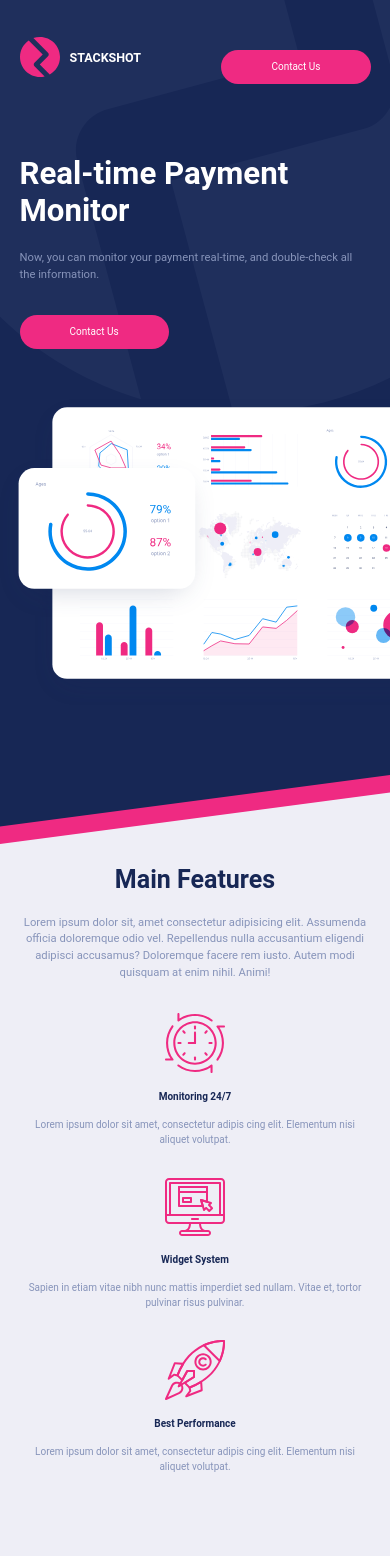
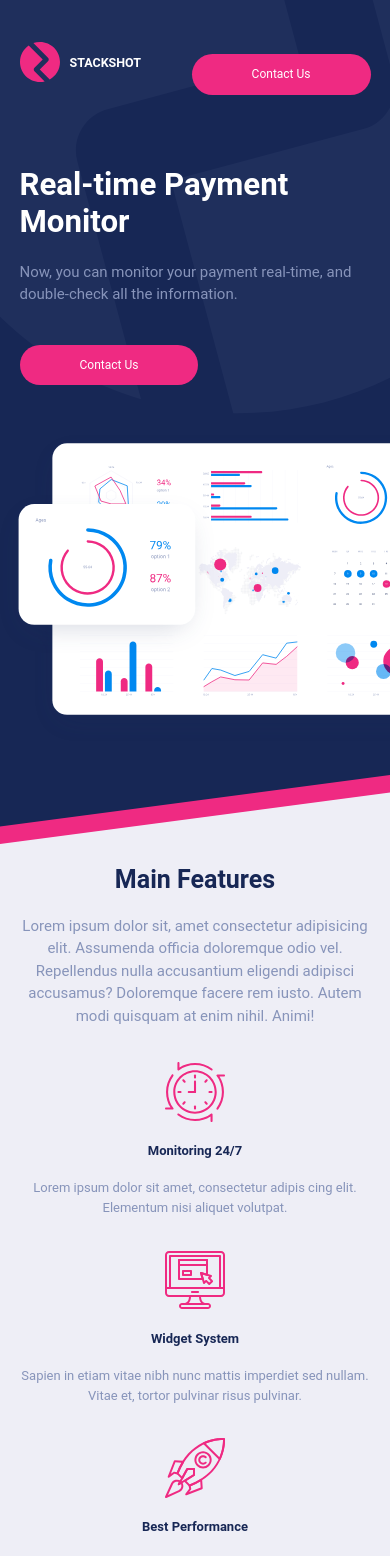
Before and after one commit to LordUche/stackshot, a Next.js app: page / in a window 390 px wide. Shown: the top 1556 px of the page. Built offline with nearby package versions, Linux system fonts and the light colour scheme.

Commit message:
larger text on mobile

```diff
--- a/styles/globals.css
+++ b/styles/globals.css
@@ -78,7 +78,7 @@ h2 {
 
 p,
 label {
-  font-size: var(--fs-body1);
+  font-size: calc(var(--fs-body2) * 1.5);
   line-height: var(--lh-body1);
 }
 
@@ -88,7 +88,7 @@ label {
 
 .small,
 h4 {
-  font-size: var(--fs-body2);
+  font-size: calc(var(--fs-body2) * 1.3);
   line-height: var(--lh-body1);
 }
 
@@ -121,7 +121,7 @@ form .btn {
 .btn {
   display: inline-block;
   background-color: var(--clr-primary);
-  font-size: var(--fs-body2);
+  font-size: calc(var(--fs-body2) * 1.2);
   color: var(--clr-white);
   line-height: var(--lh-body2);
   padding: 1em 5em;
@@ -136,7 +136,23 @@ form .btn {
     font-size: 16px;
   }
 
+  p,
+  label {
+    font-size: var(--fs-body1);
+    line-height: var(--lh-body1);
+  }
+
+  .small,
+  h4 {
+    font-size: var(--fs-body2);
+    line-height: var(--lh-body1);
+  }
+
   .flex {
     flex-direction: row;
   }
+
+  .btn {
+    font-size: var(--fs-body2);
+  }
 }
```
